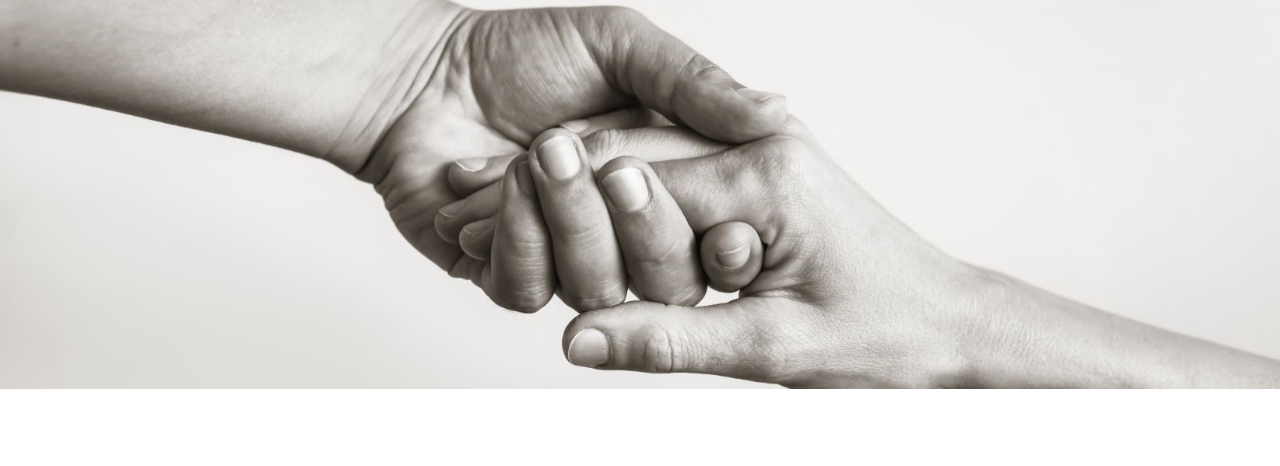
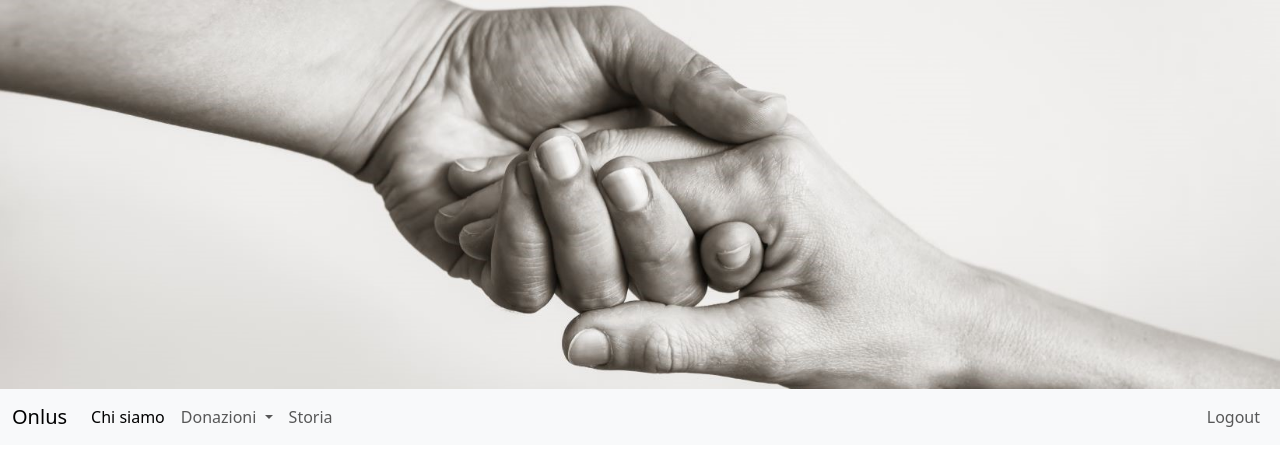
Before and after one commit to ProfCordasco/Caccia3C, a website: page bootstrap2.html in a window 1280 px wide. Drawn offline with nearby package versions, Linux system fonts and the light colour scheme.

Commit message:
Update bootstrap2.html

```diff
--- a/bootstrap2.html
+++ b/bootstrap2.html
@@ -8,7 +8,42 @@
   </head>
   <body>
 
-    <img src="img/header2.jpg" class="img-fluid" alt="header" >
+    <img src="img/header2.jpg" class="img-fluid" alt="header">
+
+
+    <nav class="navbar navbar-expand-lg bg-body-tertiary">
+      <div class="container-fluid">
+        <a class="navbar-brand" href="#">Onlus</a>
+        <button class="navbar-toggler" type="button" data-bs-toggle="collapse" data-bs-target="#navbarSupportedContent" aria-controls="navbarSupportedContent" aria-expanded="false" aria-label="Toggle navigation">
+          <span class="navbar-toggler-icon"></span>
+        </button>
+        <div class="collapse navbar-collapse" id="navbarSupportedContent">
+          <ul class="navbar-nav me-auto mb-2 mb-lg-0">
+            <li class="nav-item">
+              <a class="nav-link active" aria-current="page" href="#">Chi siamo</a>
+            </li>
+            <li class="nav-item dropdown">
+              <a class="nav-link dropdown-toggle" href="#" role="button" data-bs-toggle="dropdown" aria-expanded="false">
+                Donazioni
+              </a>
+              <ul class="dropdown-menu">
+                <li><a class="dropdown-item" href="#">Nuova</a></li>
+                <li><a class="dropdown-item" href="#">Storico</a></li>
+                <li><a class="dropdown-item" href="#">Istruzioni</a></li>
+              </ul>
+            </li>
+            <li class="nav-item">
+              <a class="nav-link" href="#">Storia</a>
+            </li>
+          </ul>
+          <ul class="navbar-nav">
+            <li class="nav-item">
+              <a class="nav-link" href="#">Logout</a>
+            </li>
+          </ul>
+        </div>
+      </div>
+    </nav>
 
     <script src="https://cdn.jsdelivr.net/npm/bootstrap@5.3.3/dist/js/bootstrap.bundle.min.js" integrity="sha384-YvpcrYf0tY3lHB60NNkmXc5s9fDVZLESaAA55NDzOxhy9GkcIdslK1eN7N6jIeHz" crossorigin="anonymous"></script>
   </body>
```
